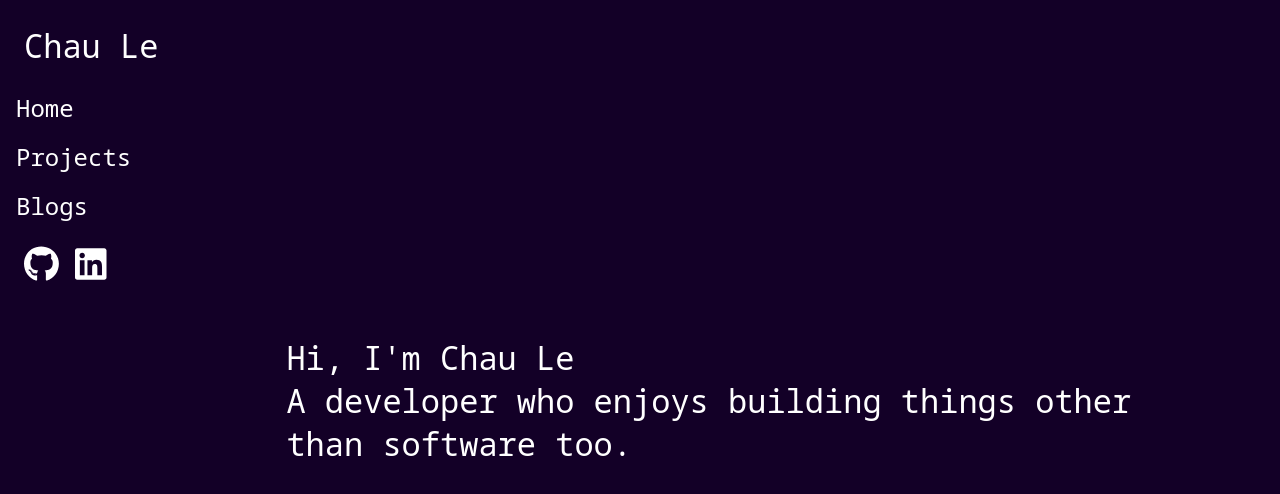
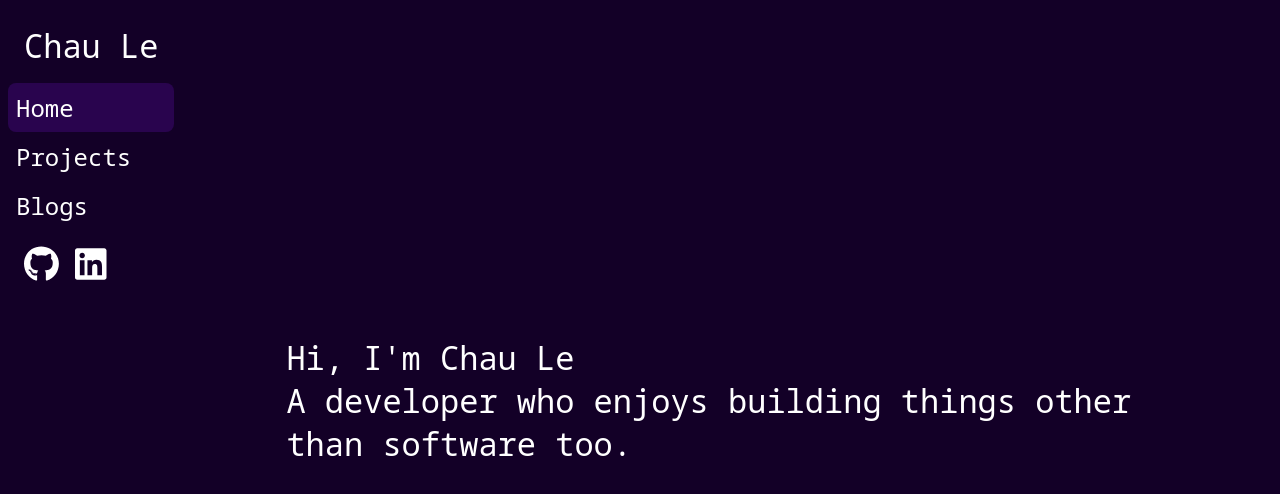
Before and after one commit to ChauLe19/ChauLe19.github.io, a React (Create React App) app: page / in a window 1280 px wide. Shown: the top 494 px of the page. Built offline with nearby package versions, Linux system fonts and the light colour scheme.

Commit message:
Active nav link

```diff
--- a/src/App.css
+++ b/src/App.css
@@ -33,6 +33,11 @@ a.sidebar-item {
 }
 
 a:hover.sidebar-item {
+  background-color: var(--primaryColor);
+  border-radius: 0.5rem;
+}
+
+a.active.sidebar-item {
   background-color: var(--primaryColor);
   border-radius: 0.5rem;
 }
--- a/src/App.js
+++ b/src/App.js
@@ -4,7 +4,8 @@ import {
   Route,
   Link,
   Routes,
-  Navigate
+  Navigate,
+  NavLink
 } from "react-router-dom";
 import {
   Fragment
@@ -39,15 +40,15 @@ function App() {
           <input type="checkbox" id="checkbox_toggle" />
           <label htmlFor="checkbox_toggle" className="hamburger">&#9776;</label>
           <div id="menu" className='menu'>
-            <Link to="/" className="sidebar-item">
+            <NavLink to="/" className="sidebar-item" activeClassName="active">
               Home
-            </Link>
-            <Link to="/projects" className="sidebar-item">
+            </NavLink>
+            <NavLink to="/projects" className="sidebar-item" activeClassName="active">
               Projects
-            </Link>
-            <Link to="/blogs" className="sidebar-item">
+            </NavLink>
+            <NavLink to="/blogs" className="sidebar-item" activeClassName="active">
               Blogs
-            </Link>
+            </NavLink>
           </div>
           <div id="contacts" className="sidebar-item contact">
             <div className='icon'>
```
